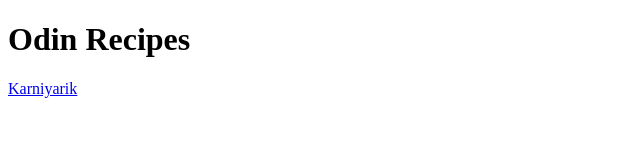
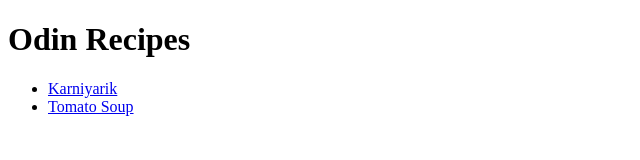
Before and after one commit to mkilickayadev/odin-recipes, a plain HTML site: page index.html in a window 1280 px wide. Shown: the whole page, without its empty margins (0-640 px from the left). Drawn offline with Linux system fonts and the light colour scheme.

Commit message:
Add boilerplate for the tomato soup

```diff
--- a/index.html
+++ b/index.html
@@ -8,6 +8,10 @@
 
 <body>
 <h1>Odin Recipes</h1>
-<a href="recipes/karniyarik.html">Karniyarik</a>
+<ul>
+    <li><a href="recipes/karniyarik.html">Karniyarik</a></li>
+    <li><a href="recipes/tomato-soup.html">Tomato Soup</a></li>
+</ul>
+
 </body>
 </html>
```
Also changed, not shown: recipes/tomato-soup.html (added, +12 -0 lines).
